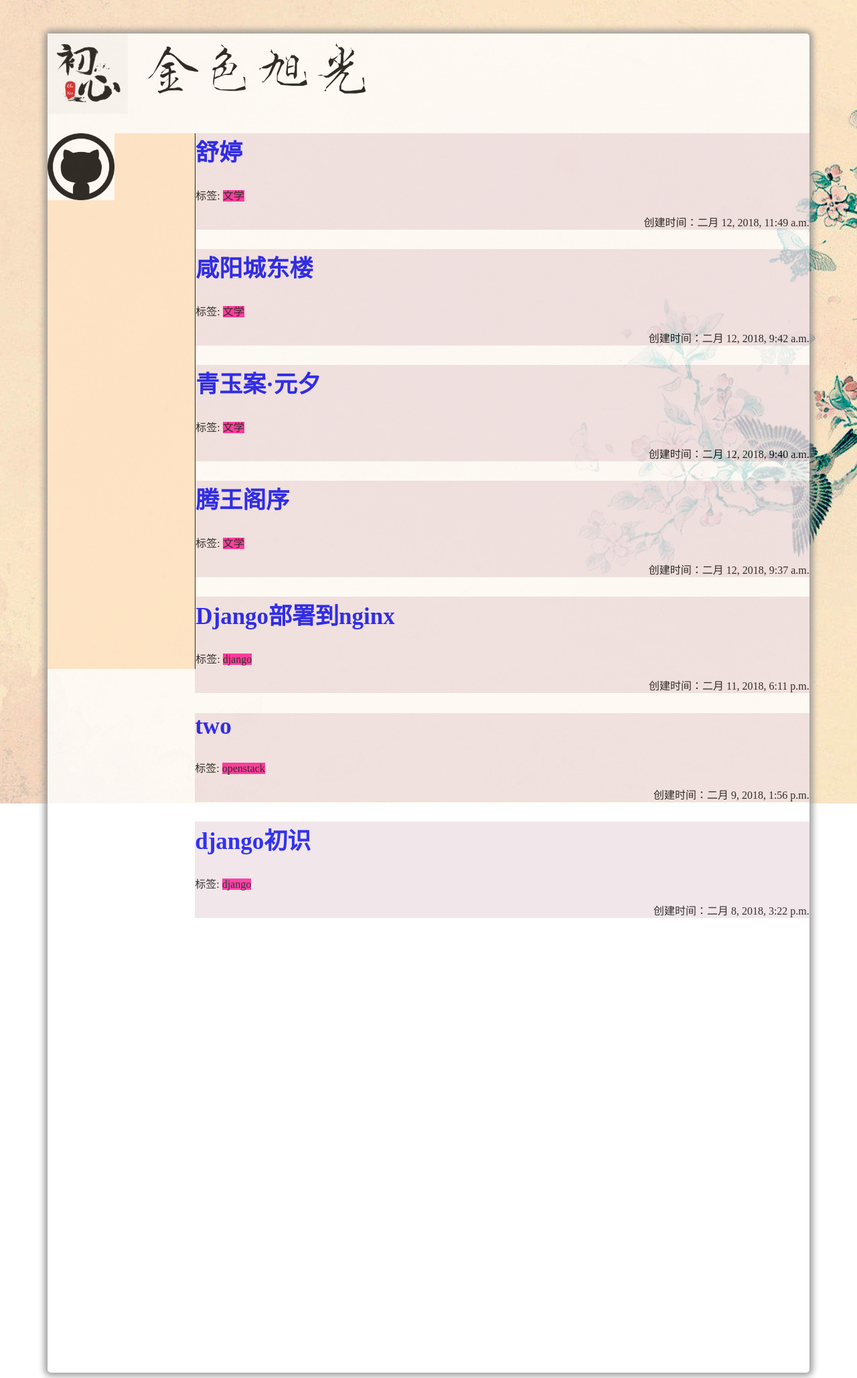
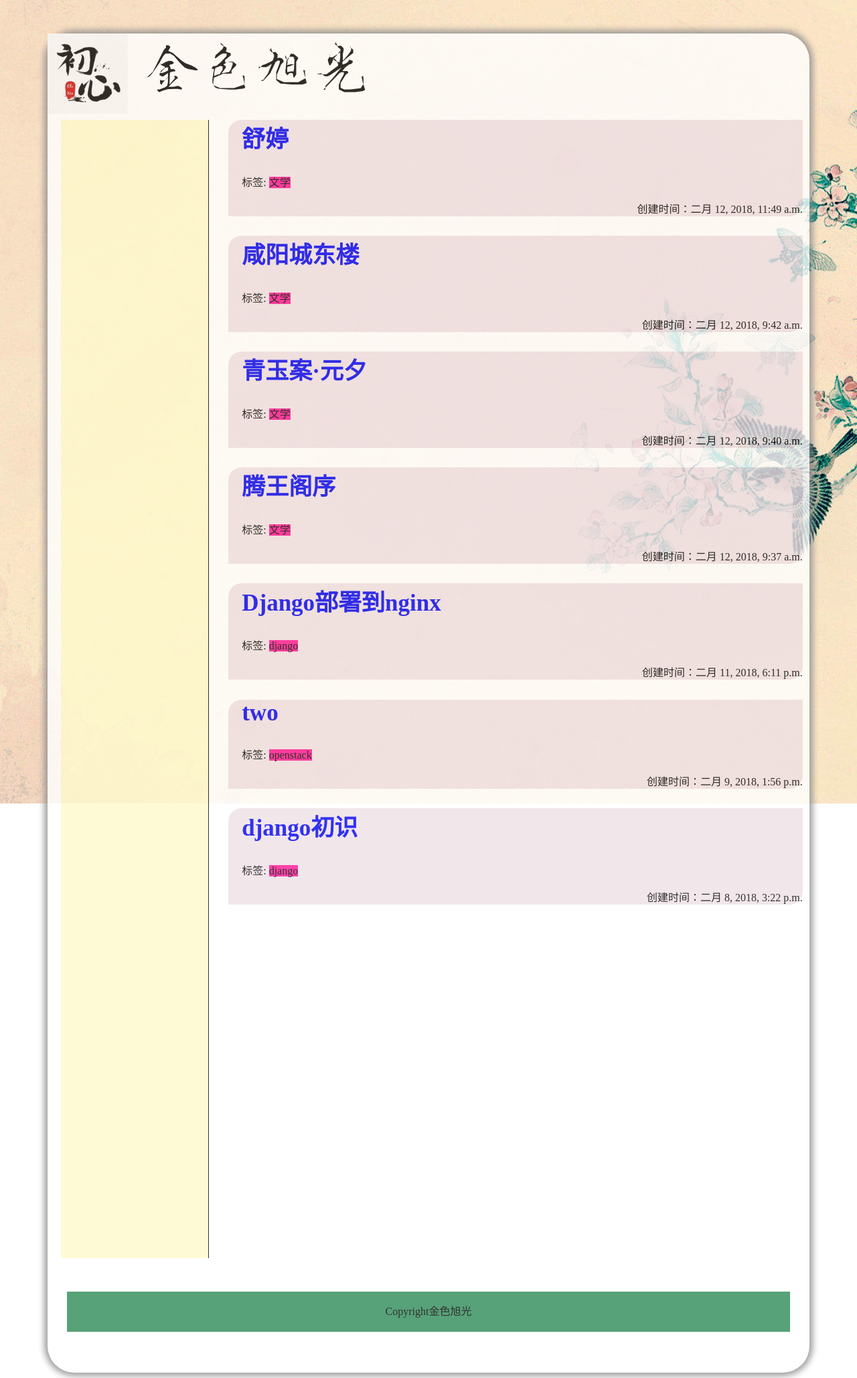
Before and after one commit to goldSunshine/blog, a Django app: page /blog/ in a window 1280 px wide. Shown: the whole page at 67% size. Run offline with Django 3.2, Linux system fonts and the light colour scheme; data comes from the database, SQL or seed files in the repository.

Commit message:
2018.2.27

```diff
--- a/blog/templates/a.html
+++ b/blog/templates/a.html
@@ -10,14 +10,16 @@ body{
   background-size:100%;
   {% load staticfiles %}
 
-  background:url("{% static '13.jpg' %}") no-repeat;
+  background:url("{% static '13.jpg' %}") no-repeat fixed;
+
+  #background-attachment:fixed;
 }
 
 #home {
     background-color:white;
 #    text-align:center;
     width:90%;
-    border-radius: 5px;
+    border-radius: 40px;
     height:2000px;
     opacity:0.8;
     margin:50px auto auto auto;
@@ -26,27 +28,41 @@ body{
 
 #title{
     width:100%;
-    height:120px;
+    height:100px;
+    margin-top:20px;
 }
 
 #container{
     width:100%;
-    height:auto;
-    height:800px;
+    height:1650px;
+    border-radius: 40px;
 }
 
 #side {
-    background-color:#FFE4C4;
+    background-color:#FFFACD;
     float: left;
     width:220px;
     border-right:solid 1px black;
-     height:800px;
+    height:1700px;
+    margin-left:20px;
 
+}
+
+#bottom{
+   background-color:#2E8B57;
+   width:95%;
+   height:60px;
+   margin:0 auto;
+   text-align:center;
+   line-height:60px;
+   margin:50px auto auto auto;
 }
 
 #content {
     margin-left:220px;
-    height:800px;
+    height:1700px;
+    padding-left:50px;
+    padding-right:10px;
 
 function setstyle(x)
 {
@@ -71,7 +87,9 @@ document.getElementById(x).style.background="yellow";
 <div id="container">
 
 <div id="side">
+<!--
 <img src="{% static 'github1.jpg' %}" width="100" height="100"   style="float:left"/>
+-->
 </div>
 
 <div id="content">
@@ -79,7 +97,7 @@ document.getElementById(x).style.background="yellow";
 
 
 {% for post in post_list %}
-<div style='background-color:#EEE0E5;' id="fname" onfocues="setstyle(this.id)">
+<div style='background-color:#EEE0E5;padding-left:20px;border-top-left-radius:20px;border-bottom-right-radius:20px' id="fname" onfocues="setstyle(this.id)">
         <a href="{% url 'blog_detail' id=post.id %}" style="text-decoration:none"><h2 style="font-family:Simsun;font-size:35px">{{post.title}}</h1></a>
         标签: <span style="background:#FF1493;">{{post.category}}</span>
         <br>
@@ -94,6 +112,9 @@ document.getElementById(x).style.background="yellow";
 
 </div><!--content-->
 
+<div id="bottom">
+Copyright金色旭光
+</div>
 
 
 </div><!--end for home-->
```
Also changed, not shown: blog/static/name.png.
